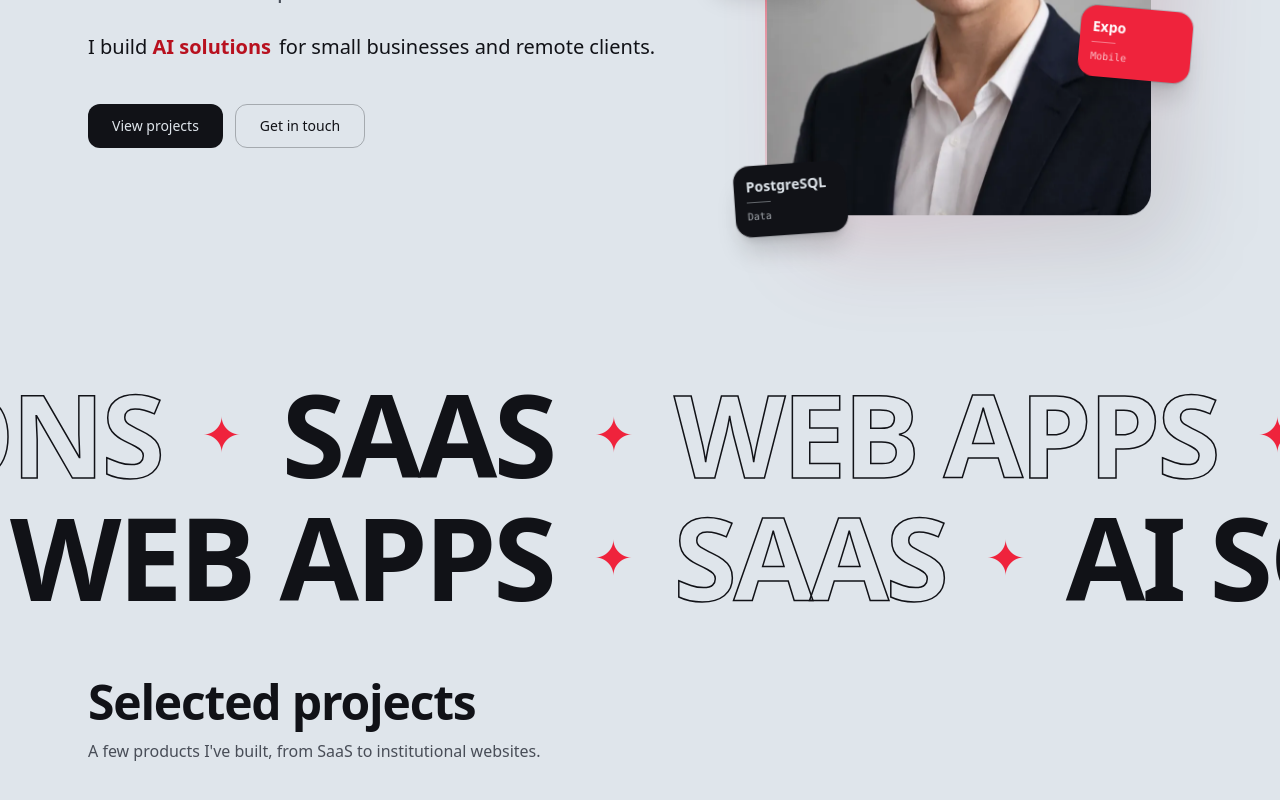
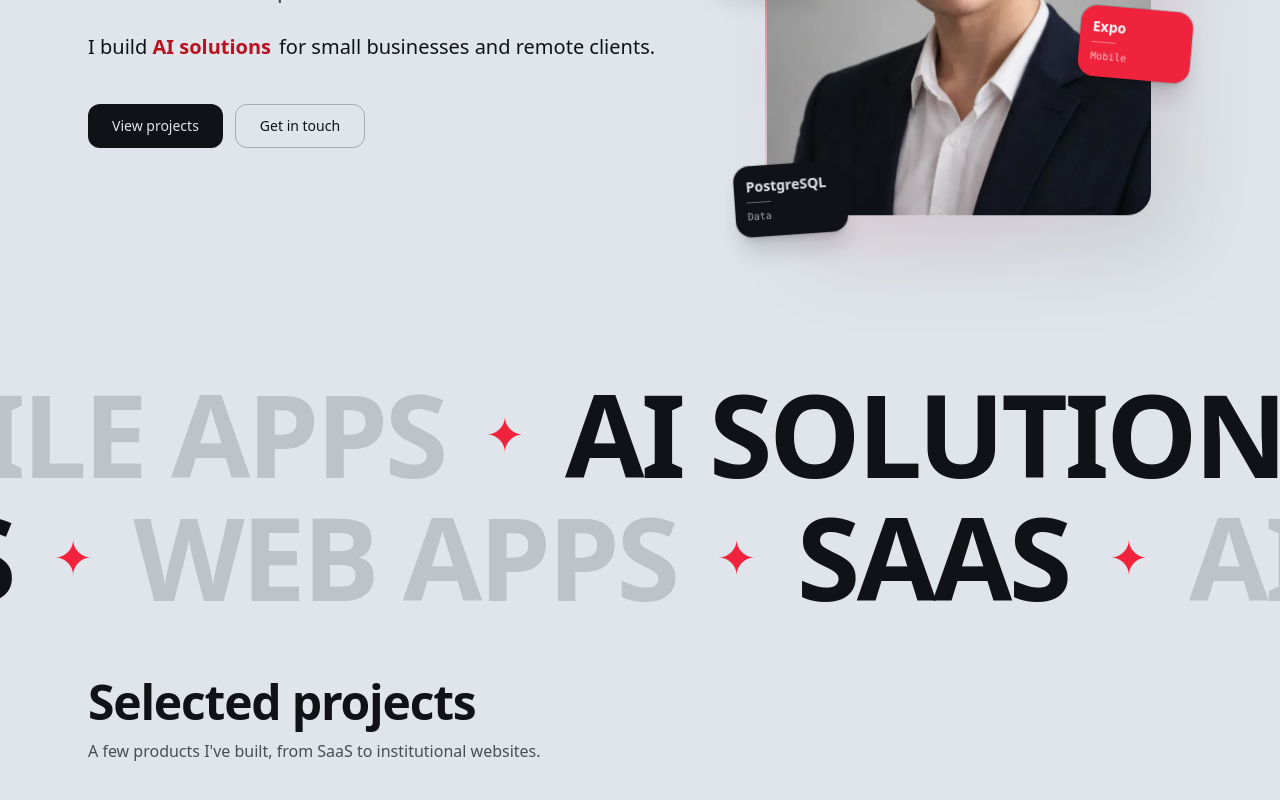
Before and after one commit to gabrielvalenco/portfolio, a React (Vite) app: page / in a window 1280 px wide. Shown: the part 440-1240 px from the top of the page. Built offline with nearby package versions, Linux system fonts and the light colour scheme; no server answers.

Commit message:
Faixas sem contorno e sempre em movimento; reveal mais rápido

```diff
--- a/src/components/BigMarquee.tsx
+++ b/src/components/BigMarquee.tsx
@@ -4,16 +4,18 @@ function Row({ words, reverse }: { words: string[]; reverse?: boolean }) {
   // Duas metades identicas: o loop de -50% emenda sem salto.
   const half = [...words, ...words]
   return (
-    <div className="overflow-hidden">
+    <div className="big-row-clip overflow-hidden">
+      <div className={`big-row ${reverse ? 'big-row-rev' : ''}`}>
       <div className={`big-track ${reverse ? 'big-track-rev' : ''}`}>
         {[0, 1].map(copy =>
           half.map((w, i) => (
             <span key={`${copy}-${i}`} className="flex shrink-0 items-center">
-              <span className={`big-text ${i % 2 ? 'big-text-fill' : ''}`}>{w}</span>
+              <span className={`big-text ${i % 2 ? 'big-text-ghost' : ''}`}>{w}</span>
               <span className="mx-6 text-3xl text-accent md:mx-10 md:text-5xl">✦</span>
             </span>
           )),
         )}
+      </div>
       </div>
     </div>
   )
--- a/src/components/KineticTitle.tsx
+++ b/src/components/KineticTitle.tsx
@@ -38,7 +38,7 @@ export default function KineticTitle({
           io.disconnect()
         }
       },
-      { rootMargin: '0px 0px -10% 0px' },
+      { rootMargin: '0px 0px 8% 0px' },
     )
     io.observe(el)
     return () => io.disconnect()
--- a/src/components/Reveal.tsx
+++ b/src/components/Reveal.tsx
@@ -4,7 +4,7 @@ import { cn } from '@/lib/utils'
 type Props = {
   children: ReactNode
   as?: 'div' | 'li' | 'article' | 'section' | 'header' | 'p'
-  /** Posicao na fila, para o stagger (60 ms por item, no maximo 5). */
+  /** Posicao na fila, para o stagger (40 ms por item, no maximo 3). */
   index?: number
   className?: string
 }
@@ -28,7 +28,7 @@ export default function Reveal({ children, as = 'div', index = 0, className }: P
           io.disconnect()
         }
       },
-      { rootMargin: '0px 0px -8% 0px', threshold: 0.05 },
+      { rootMargin: '0px 0px 8% 0px', threshold: 0 },
     )
     io.observe(el)
     return () => io.disconnect()
@@ -38,7 +38,7 @@ export default function Reveal({ children, as = 'div', index = 0, className }: P
     <Tag
       ref={ref}
       className={cn('reveal', className)}
-      style={{ '--reveal-delay': `${Math.min(index, 5) * 60}ms` } as CSSProperties}
+      style={{ '--reveal-delay': `${Math.min(index, 3) * 40}ms` } as CSSProperties}
     >
       {children}
     </Tag>
--- a/src/index.css
+++ b/src/index.css
@@ -108,15 +108,13 @@ html {
 /* ─── Reveal no scroll (ver components/Reveal.tsx) ───────────────────────────── */
 .reveal {
   opacity: 0;
-  transform: translateY(24px) scale(0.98);
-  filter: blur(4px);
-  transition: opacity 700ms ease-out, transform 700ms cubic-bezier(0.2, 0.7, 0.2, 1), filter 700ms ease-out;
+  transform: translateY(16px);
+  transition: opacity 450ms ease-out, transform 450ms cubic-bezier(0.2, 0.7, 0.2, 1);
   transition-delay: var(--reveal-delay, 0ms);
 }
 .reveal.is-visible {
   opacity: 1;
   transform: none;
-  filter: none;
 }
 
 /* ─── Entrada do hero ao carregar ────────────────────────────────────────────── */
@@ -265,8 +263,8 @@ html {
   display: inline-block;
   transform: translateY(115%) rotate(5deg);
   transform-origin: 0 100%;
-  transition: transform 900ms cubic-bezier(0.2, 0.8, 0.2, 1);
-  transition-delay: calc(var(--i, 0) * 80ms + var(--kd, 0ms));
+  transition: transform 600ms cubic-bezier(0.2, 0.8, 0.2, 1);
+  transition-delay: calc(var(--i, 0) * 50ms + var(--kd, 0ms));
 }
 .kinetic.is-visible .kw-in {
   transform: none;
@@ -312,47 +310,51 @@ html {
 }
 
 /* ─── Faixas gigantes de texto ───────────────────────────────────────────────── */
+/* A linha desliza com o scroll (onde suportado); a trilha corre sozinha o tempo todo. */
 .big-track {
   display: flex;
   width: max-content;
-  animation: big-marquee 55s linear infinite;
+  animation: big-marquee 40s linear infinite;
 }
 .big-track-rev {
   animation-direction: reverse;
+}
+.big-row:hover .big-track {
+  animation-play-state: paused;
 }
 .big-text {
   font-size: clamp(3.25rem, 9vw, 7.5rem);
   font-weight: 800;
   line-height: 1;
   letter-spacing: -0.03em;
-  color: transparent;
-  -webkit-text-stroke: 1.5px var(--foreground);
+  color: var(--foreground);
+  transition: color 250ms ease;
 }
-.big-text-fill {
-  color: var(--foreground);
-  -webkit-text-stroke: 0;
+.big-text-ghost {
+  color: color-mix(in srgb, var(--foreground) 16%, transparent);
+}
+.big-row:hover .big-text-ghost {
+  color: var(--accent);
 }
 @keyframes big-marquee {
   to { transform: translateX(-50%); }
 }
-/* Onde ha scroll-driven animations, as faixas andam junto com o scroll. */
 @supports (animation-timeline: view()) {
-  .big-track {
+  .big-row {
     animation: big-slide linear both;
     animation-timeline: view();
     animation-range: entry 0% exit 100%;
   }
-  .big-track-rev {
+  .big-row-rev {
     animation-name: big-slide-rev;
-    animation-direction: normal;
   }
   @keyframes big-slide {
-    from { transform: translateX(0); }
-    to   { transform: translateX(-38%); }
+    from { transform: translateX(6%); }
+    to   { transform: translateX(-18%); }
   }
   @keyframes big-slide-rev {
-    from { transform: translateX(-38%); }
-    to   { transform: translateX(0); }
+    from { transform: translateX(-18%); }
+    to   { transform: translateX(6%); }
   }
 }
 
@@ -424,7 +426,7 @@ html {
     animation: none;
   }
   .orb, .gradient-text, .portrait, .portrait::before, .pulse-dot::after,
-  .chip, .chip-float, .big-track, .word-rotator-item {
+  .chip, .chip-float, .big-track, .big-row, .word-rotator-item {
     animation: none;
   }
   .chip { opacity: 1; transform: rotate(var(--rot, 0deg)); }
```
